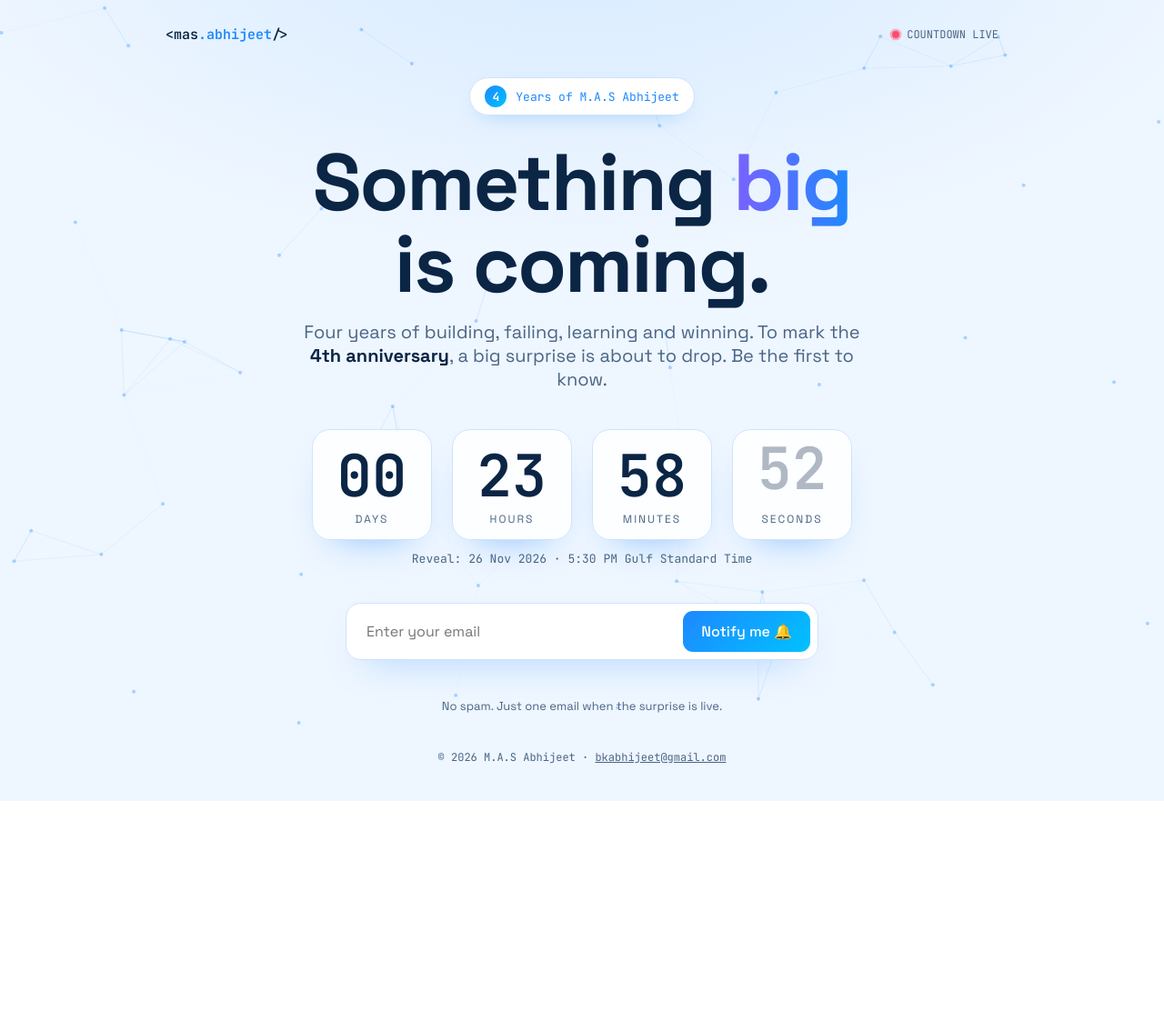
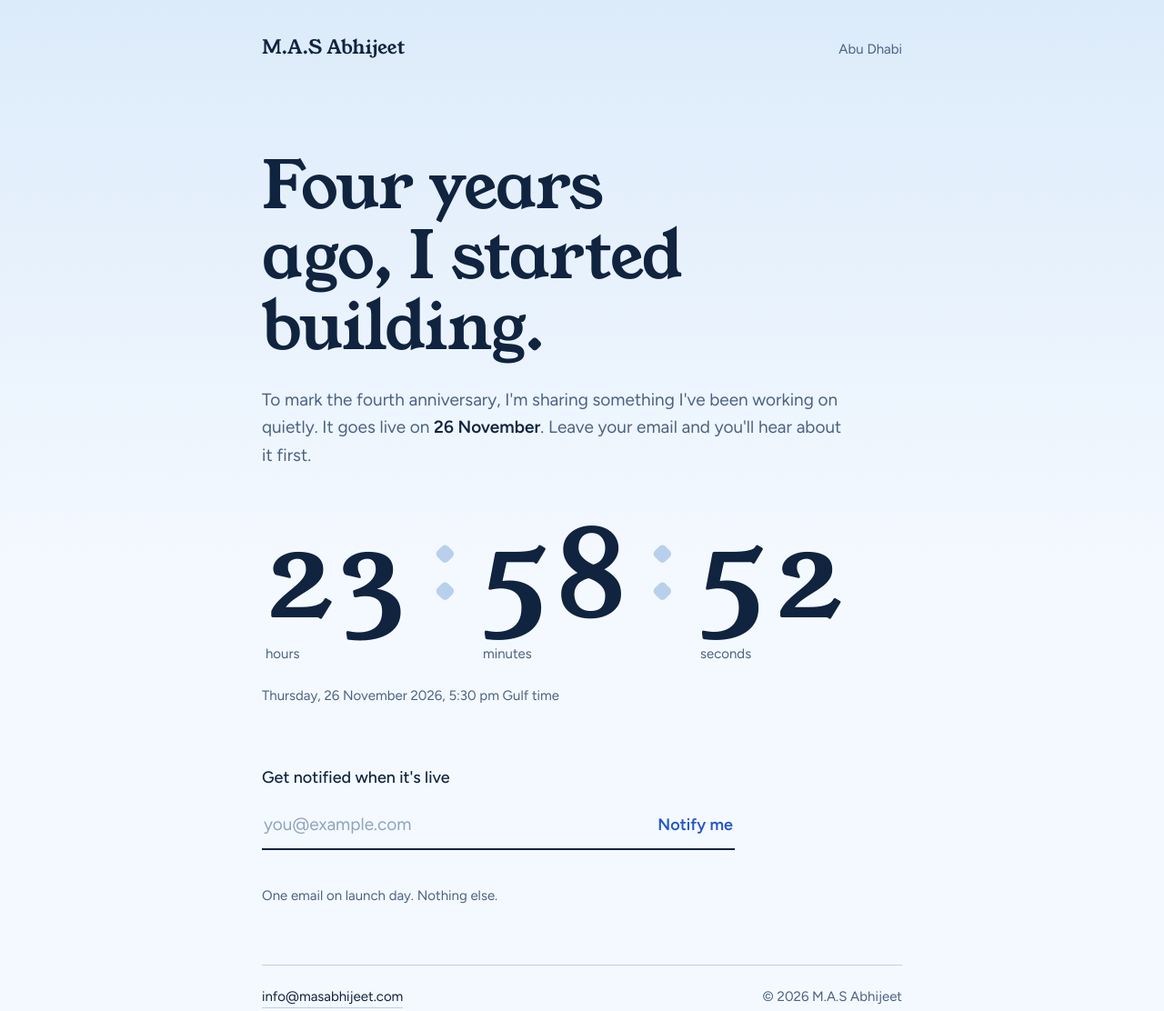
Before and after one commit to QDEX4ABHI/masabhijeet.com, a plain HTML site: page index.html in a window 1280 px wide. Shown: the whole page at 91% size. Before the commit the page ends 881 px from the top, so only its background shows below. Drawn offline with Linux system fonts and the light colour scheme.

Commit message:
Redesign coming-soon page: calmer personal look, classic countdown, info@ email
Co-Authored-By: Claude Opus 5.5 <noreply@anthropic.com>
Claude-Session: https://claude.ai/code/session_01TawpuhXrCaRmMKeBjGSY7p

```diff
--- a/index.html
+++ b/index.html
@@ -3,89 +3,117 @@
 <head>
 <meta charset="UTF-8">
 <meta name="viewport" content="width=device-width, initial-scale=1.0">
-<title>Something big is coming — M.A.S Abhijeet</title>
-<meta name="description" content="Celebrating 4 years of M.A.S Abhijeet. A big surprise is coming. Be the first to know.">
-<meta property="og:title" content="Something big is coming — M.A.S Abhijeet">
-<meta property="og:description" content="4 years. One big surprise. Get notified the moment it drops.">
+<title>M.A.S Abhijeet · Something new on 26 November</title>
+<meta name="description" content="Four years in, M.A.S Abhijeet is sharing something new on 26 November. Leave your email to hear about it first.">
+<meta property="og:title" content="M.A.S Abhijeet · Something new on 26 November">
+<meta property="og:description" content="Four years in. Something new on 26 November. Leave your email to hear about it first.">
 <link rel="preconnect" href="https://fonts.googleapis.com">
-<link href="https://fonts.googleapis.com/css2?family=Space+Grotesk:wght@400;500;700&family=JetBrains+Mono:wght@400;600&display=swap" rel="stylesheet">
+<link rel="preconnect" href="https://fonts.gstatic.com" crossorigin>
+<link href="https://fonts.googleapis.com/css2?family=Young+Serif&family=Figtree:wght@400;500;600&display=swap" rel="stylesheet">
 <style>
-:root{--bg:#eef6ff;--ink:#0b2545;--mute:#4a6585;--blue:#1e88ff;--cyan:#00c2ff;--line:#cfe3fb}
+:root{
+  --sky:#DCEBFA;
+  --paper:#F4F9FF;
+  --ink:#10233F;
+  --soft:#4B6283;
+  --cobalt:#2457C5;
+  --line:#B9D0EC;
+}
 *{box-sizing:border-box;margin:0;padding:0}
-body{font-family:'Space Grotesk',system-ui,sans-serif;background:radial-gradient(1200px 600px at 50% -10%,#d6eaff 0%,var(--bg) 60%);color:var(--ink);min-height:100vh;overflow-x:hidden}
-canvas#bg{position:fixed;inset:0;z-index:0;pointer-events:none}
-.wrap{position:relative;z-index:1;max-width:960px;margin:0 auto;padding:28px 22px 40px;min-height:100vh;display:flex;flex-direction:column}
-nav{display:flex;justify-content:space-between;align-items:center}
-.logo{font-family:'JetBrains Mono',monospace;font-weight:600;font-size:15px}
-.logo span{color:var(--blue)}
-.live{font-family:'JetBrains Mono',monospace;font-size:12px;color:var(--mute);display:flex;align-items:center;gap:8px}
-.dot{width:8px;height:8px;border-radius:50%;background:#ff4d6d;animation:pulse 1.6s infinite}
-@keyframes pulse{0%{box-shadow:0 0 0 0 #ff4d6d88}70%{box-shadow:0 0 0 10px #ff4d6d00}100%{box-shadow:0 0 0 0 #ff4d6d00}}
-main{flex:1;display:flex;flex-direction:column;align-items:center;justify-content:center;text-align:center;padding:40px 0}
-.badge{display:inline-flex;align-items:center;gap:10px;background:#fff;border:1px solid var(--line);padding:8px 16px;border-radius:999px;font-family:'JetBrains Mono',monospace;font-size:13px;color:var(--blue);box-shadow:0 8px 24px -14px #1e88ff88;animation:float 4s ease-in-out infinite}
-.four{display:inline-grid;place-items:center;width:24px;height:24px;border-radius:50%;background:linear-gradient(135deg,var(--blue),var(--cyan));color:#fff;font-weight:700;font-size:13px}
-@keyframes float{50%{transform:translateY(-6px)}}
-h1{font-size:clamp(40px,7.5vw,88px);line-height:1.02;letter-spacing:-2px;margin:26px 0 16px;font-weight:700}
-.grad{background:linear-gradient(90deg,var(--blue),var(--cyan),#7b61ff,var(--blue));background-size:300% auto;-webkit-background-clip:text;background-clip:text;color:transparent;animation:shine 6s linear infinite}
-@keyframes shine{to{background-position:300% center}}
-.sub{font-size:clamp(16px,2.2vw,20px);color:var(--mute);max-width:620px}
-.sub b{color:var(--ink)}
-.timer{display:flex;gap:clamp(10px,2.5vw,22px);margin:42px 0 12px}
-.unit{background:#ffffffd9;backdrop-filter:blur(8px);border:1px solid var(--line);border-radius:20px;width:clamp(76px,17vw,132px);padding:18px 0 14px;box-shadow:0 20px 40px -26px #1e88ff99;position:relative;overflow:hidden}
-.unit::after{content:"";position:absolute;inset:0;background:linear-gradient(120deg,transparent 30%,#ffffff99 50%,transparent 70%);transform:translateX(-100%);animation:sweep 3.5s infinite}
-@keyframes sweep{60%,100%{transform:translateX(100%)}}
-.num{font-family:'JetBrains Mono',monospace;font-size:clamp(34px,7vw,64px);font-weight:600;line-height:1;display:block}
-.num.tick{animation:tick .35s ease}
-@keyframes tick{0%{transform:translateY(-8px);opacity:.3}100%{transform:none;opacity:1}}
-.lbl{font-size:12px;text-transform:uppercase;letter-spacing:2px;color:var(--mute);margin-top:8px;display:block}
-.when{font-family:'JetBrains Mono',monospace;font-size:13px;color:var(--mute)}
-form{margin-top:40px;display:flex;gap:10px;width:100%;max-width:520px;background:#fff;border:1px solid var(--line);padding:8px;border-radius:16px;box-shadow:0 18px 40px -24px #1e88ff99}
-input[type=email]{flex:1;border:0;outline:0;font:inherit;font-size:16px;padding:12px 14px;background:transparent;color:var(--ink);min-width:0}
-button{border:0;cursor:pointer;font:inherit;font-weight:500;color:#fff;background:linear-gradient(135deg,var(--blue),var(--cyan));padding:12px 20px;border-radius:11px;white-space:nowrap;transition:.25s}
-button:hover{transform:translateY(-1px);box-shadow:0 10px 24px -10px #1e88ffcc}
-button:disabled{opacity:.6;cursor:wait}
-.hp{position:absolute;left:-9999px}
-.msg{margin-top:14px;font-size:15px;min-height:22px}
-.msg.ok{color:#0a9b5c}.msg.err{color:#d63a4a}
-.note{font-size:13px;color:var(--mute);margin-top:6px}
-footer{text-align:center;font-family:'JetBrains Mono',monospace;font-size:12px;color:var(--mute)}
-footer a{color:var(--mute)}
-#confetti{position:fixed;inset:0;pointer-events:none;z-index:5}
-@media(max-width:520px){form{flex-direction:column}button{width:100%}}
+html{-webkit-text-size-adjust:100%}
+body{
+  font-family:'Figtree',system-ui,sans-serif;
+  font-size:18px;line-height:1.6;color:var(--ink);
+  background:linear-gradient(180deg,var(--sky) 0%,var(--paper) 55%);
+  min-height:100vh;
+}
+.page{max-width:760px;margin:0 auto;padding:36px 28px 32px;min-height:100vh;display:flex;flex-direction:column}
+header{display:flex;justify-content:space-between;align-items:baseline}
+.name{font-family:'Young Serif',Georgia,serif;font-size:21px;color:var(--ink);text-decoration:none}
+.place{font-size:15px;color:var(--soft)}
+main{flex:1;padding:12vh 0 64px}
+h1{font-family:'Young Serif',Georgia,serif;font-weight:400;font-size:clamp(42px,7vw,72px);line-height:1.08;letter-spacing:-.01em;max-width:13ch}
+.lede{margin-top:26px;max-width:34em;color:var(--soft);font-size:19px}
+.lede strong{color:var(--ink);font-weight:600}
+
+.clock{margin-top:56px;display:flex;align-items:flex-start;gap:clamp(10px,2.4vw,22px)}
+.seg{display:flex;flex-direction:column}
+.digits{font-family:'Young Serif',Georgia,serif;font-size:clamp(64px,13vw,132px);line-height:.95;font-variant-numeric:tabular-nums;color:var(--ink)}
+.cap{font-size:15px;color:var(--soft);margin-top:10px;padding-left:4px}
+.colon{font-family:'Young Serif',Georgia,serif;font-size:clamp(48px,10vw,100px);line-height:1.05;color:var(--line)}
+.days{display:none}
+.target{margin-top:22px;font-size:15px;color:var(--soft)}
+
+.signup{margin-top:64px;max-width:520px}
+.signup label{display:block;font-weight:500;margin-bottom:12px}
+.row{display:flex;border-bottom:2px solid var(--ink)}
+.row:focus-within{border-color:var(--cobalt)}
+input[type=email]{flex:1;min-width:0;border:0;background:transparent;font:inherit;font-size:19px;color:var(--ink);padding:10px 2px;outline:0}
+input::placeholder{color:#8EA3C0}
+button{border:0;background:transparent;font:inherit;font-weight:600;color:var(--cobalt);padding:10px 2px 10px 16px;cursor:pointer}
+button:hover{color:var(--ink)}
+button:focus-visible,a:focus-visible{outline:2px solid var(--cobalt);outline-offset:3px}
+button:disabled{color:var(--soft);cursor:wait}
+.hp{position:absolute;left:-9999px;width:1px;height:1px}
+.status{min-height:26px;margin-top:12px;font-size:16px}
+.status.ok{color:#17703F}
+.status.err{color:#B4232F}
+.fine{font-size:15px;color:var(--soft)}
+
+footer{display:flex;justify-content:space-between;flex-wrap:wrap;gap:8px;padding-top:22px;border-top:1px solid var(--line);font-size:15px;color:var(--soft)}
+footer a{color:var(--ink);text-decoration:none;border-bottom:1px solid var(--line)}
+footer a:hover{border-color:var(--ink)}
+
+.reveal{opacity:0;transform:translateY(10px);animation:in .9s ease forwards}
+.reveal.d2{animation-delay:.15s}.reveal.d3{animation-delay:.3s}
+@keyframes in{to{opacity:1;transform:none}}
+@media (prefers-reduced-motion:reduce){.reveal{animation:none;opacity:1;transform:none}}
+@media (max-width:520px){
+  body{font-size:17px}
+  .page{padding:24px 20px}
+  main{padding-top:8vh}
+  .clock{margin-top:44px}
+}
 </style>
 </head>
 <body>
-<canvas id="bg"></canvas>
-<canvas id="confetti"></canvas>
-<div class="wrap">
-  <nav>
-    <div class="logo">&lt;mas<span>.abhijeet</span>/&gt;</div>
-    <div class="live"><span class="dot"></span>COUNTDOWN LIVE</div>
-  </nav>
+<div class="page">
+  <header>
+    <a class="name" href="/">M.A.S Abhijeet</a>
+    <span class="place">Abu Dhabi</span>
+  </header>
 
   <main>
-    <div class="badge"><span class="four">4</span> Years of M.A.S Abhijeet</div>
-    <h1 id="headline">Something <span class="grad">big</span><br>is coming.</h1>
-    <p class="sub" id="sub">Four years of building, failing, learning and winning. To mark the <b>4th anniversary</b>, a big surprise is about to drop. Be the first to know.</p>
+    <h1 class="reveal" id="headline">Four years ago, I started building.</h1>
+    <p class="lede reveal d2" id="lede">To mark the fourth anniversary, I'm sharing something I've been working on quietly. It goes live on <strong>26 November</strong>. Leave your email and you'll hear about it first.</p>
 
-    <div class="timer" id="timer" aria-live="polite">
-      <div class="unit"><span class="num" id="d">00</span><span class="lbl">Days</span></div>
-      <div class="unit"><span class="num" id="h">00</span><span class="lbl">Hours</span></div>
-      <div class="unit"><span class="num" id="m">00</span><span class="lbl">Minutes</span></div>
-      <div class="unit"><span class="num" id="s">00</span><span class="lbl">Seconds</span></div>
+    <div class="clock reveal d3" role="timer" aria-live="off" aria-label="Time until the reveal">
+      <div class="seg days" id="daysSeg"><span class="digits" id="d">0</span><span class="cap">days</span></div>
+      <span class="colon days" id="daysColon">:</span>
+      <div class="seg"><span class="digits" id="h">00</span><span class="cap">hours</span></div>
+      <span class="colon">:</span>
+      <div class="seg"><span class="digits" id="m">00</span><span class="cap">minutes</span></div>
+      <span class="colon">:</span>
+      <div class="seg"><span class="digits" id="s">00</span><span class="cap">seconds</span></div>
     </div>
-    <div class="when">Reveal: 26 Nov 2026 · 5:30 PM Gulf Standard Time</div>
+    <p class="target reveal d3">Thursday, 26 November 2026, 5:30 pm Gulf time</p>
 
-    <form id="signup" novalidate>
-      <input type="email" id="email" name="email" placeholder="Enter your email" autocomplete="email" required aria-label="Email address">
-      <input type="text" name="company" class="hp" tabindex="-1" autocomplete="off" aria-hidden="true">
-      <button type="submit" id="btn">Notify me 🔔</button>
+    <form class="signup reveal d3" id="signup" novalidate>
+      <label for="email">Get notified when it's live</label>
+      <div class="row">
+        <input type="email" id="email" name="email" placeholder="you@example.com" autocomplete="email" required>
+        <input type="text" name="company" class="hp" tabindex="-1" autocomplete="off" aria-hidden="true">
+        <button type="submit" id="btn">Notify me</button>
+      </div>
+      <p class="status" id="status" role="status"></p>
+      <p class="fine">One email on launch day. Nothing else.</p>
     </form>
-    <div class="msg" id="msg"></div>
-    <div class="note">No spam. Just one email when the surprise is live.</div>
   </main>
 
-  <footer>© <span id="yr"></span> M.A.S Abhijeet · <a href="mailto:bkabhijeet@gmail.com">bkabhijeet@gmail.com</a></footer>
+  <footer>
+    <a href="mailto:info@masabhijeet.com">info@masabhijeet.com</a>
+    <span>© <span id="yr"></span> M.A.S Abhijeet</span>
+  </footer>
 </div>
 
 <script>
@@ -93,58 +121,46 @@ const SIGNUP_URL = "https://script.google.com/macros/s/AKfycbyTdgygA80SdXPjdx0D_
 const TARGET = new Date("2026-11-26T17:30:00+04:00").getTime();
 document.getElementById('yr').textContent = new Date().getFullYear();
 
-// countdown
-const els = {d:document.getElementById('d'),h:document.getElementById('h'),m:document.getElementById('m'),s:document.getElementById('s')};
-const pad = n => String(n).padStart(2,'0');
-let done = false;
-function set(el,v){ if(el.textContent!==v){ el.textContent=v; el.classList.remove('tick'); void el.offsetWidth; el.classList.add('tick'); } }
-function update(){
-  let diff = Math.max(0, TARGET - Date.now());
-  const d=Math.floor(diff/864e5), h=Math.floor(diff/36e5)%24, m=Math.floor(diff/6e4)%60, s=Math.floor(diff/1e3)%60;
-  set(els.d,pad(d)); set(els.h,pad(h)); set(els.m,pad(m)); set(els.s,pad(s));
-  if(diff===0 && !done){ done=true;
-    document.getElementById('headline').innerHTML='The surprise <span class="grad">is here.</span>';
-    document.getElementById('sub').innerHTML='Thank you for four incredible years. Stay tuned. The big reveal is happening now.';
-    burst();
+const $ = id => document.getElementById(id);
+const pad = n => String(n).padStart(2, '0');
+let launched = false;
+function tick(){
+  const diff = Math.max(0, TARGET - Date.now());
+  const d = Math.floor(diff/864e5), h = Math.floor(diff/36e5)%24, m = Math.floor(diff/6e4)%60, s = Math.floor(diff/1e3)%60;
+  const showDays = d > 0;
+  $('daysSeg').style.display = $('daysColon').style.display = showDays ? 'flex' : 'none';
+  $('d').textContent = d; $('h').textContent = pad(h); $('m').textContent = pad(m); $('s').textContent = pad(s);
+  if (diff === 0 && !launched) {
+    launched = true;
+    $('headline').textContent = "It's live.";
+    $('lede').textContent = "Thank you for four years of support. The announcement is out today. Leave your email and I'll send you the details.";
   }
 }
-update(); setInterval(update,1000);
+tick(); setInterval(tick, 1000);
 
-// signup
-const form=document.getElementById('signup'), msg=document.getElementById('msg'), btn=document.getElementById('btn');
-form.addEventListener('submit', async e=>{
+const form = $('signup'), status = $('status'), btn = $('btn');
+form.addEventListener('submit', async e => {
   e.preventDefault();
-  const email=document.getElementById('email').value.trim();
-  if(form.company.value){ return; }
-  if(!/^[^\s@]+@[^\s@]+\.[^\s@]+$/.test(email)){ msg.className='msg err'; msg.textContent='Please enter a valid email address.'; return; }
-  btn.disabled=true; btn.textContent='Saving…'; msg.textContent='';
-  try{
-    await fetch(SIGNUP_URL,{method:'POST',mode:'no-cors',body:new URLSearchParams({email,source:'masabhijeet.com coming-soon'})});
-    msg.className='msg ok'; msg.textContent="You're on the list! 🎉 We'll email you the moment it's live.";
-    form.reset(); burst();
-  }catch(err){
-    msg.className='msg err'; msg.textContent='Something went wrong. Please try again.';
-  }finally{ btn.disabled=false; btn.textContent='Notify me 🔔'; }
+  if (form.company.value) return;
+  const email = $('email').value.trim();
+  if (!/^[^\s@]+@[^\s@]+\.[^\s@]+$/.test(email)) {
+    status.className = 'status err';
+    status.textContent = 'Enter a full email address, like name@example.com.';
+    return;
+  }
+  btn.disabled = true; btn.textContent = 'Saving…'; status.textContent = '';
+  try {
+    await fetch(SIGNUP_URL, {method:'POST', mode:'no-cors', body:new URLSearchParams({email, source:'masabhijeet.com coming-soon'})});
+    status.className = 'status ok';
+    status.textContent = "You're on the list. I'll email you on 26 November.";
+    form.reset();
+  } catch (err) {
+    status.className = 'status err';
+    status.textContent = "Couldn't save your email. Check your connection and try again.";
+  } finally {
+    btn.disabled = false; btn.textContent = 'Notify me';
+  }
 });
-
-// network background
-const c=document.getElementById('bg'),x=c.getContext('2d');let W,H,P=[];
-function size(){W=c.width=innerWidth;H=c.height=innerHeight;P=Array.from({length:Math.min(70,Math.floor(W*H/18000))},()=>({x:Math.random()*W,y:Math.random()*H,vx:(Math.random()-.5)*.35,vy:(Math.random()-.5)*.35}))}
-size();addEventListener('resize',()=>{size();sizeC()});
-(function loop(){x.clearRect(0,0,W,H);
- for(const p of P){p.x+=p.vx;p.y+=p.vy;if(p.x<0||p.x>W)p.vx*=-1;if(p.y<0||p.y>H)p.vy*=-1;x.fillStyle='#1e88ff55';x.beginPath();x.arc(p.x,p.y,2,0,7);x.fill()}
- for(let i=0;i<P.length;i++)for(let j=i+1;j<P.length;j++){const a=P[i],b=P[j],d=Math.hypot(a.x-b.x,a.y-b.y);if(d<140){x.strokeStyle=`rgba(30,136,255,${(1-d/140)*.18})`;x.beginPath();x.moveTo(a.x,a.y);x.lineTo(b.x,b.y);x.stroke()}}
- requestAnimationFrame(loop)})();
-
-// confetti
-const cc=document.getElementById('confetti'),cx=cc.getContext('2d');let bits=[];
-function sizeC(){cc.width=innerWidth;cc.height=innerHeight} sizeC();
-function burst(){const cols=['#1e88ff','#00c2ff','#7b61ff','#ffd166','#16c784'];
- for(let i=0;i<140;i++)bits.push({x:innerWidth/2,y:innerHeight/2,vx:(Math.random()-.5)*14,vy:Math.random()*-14-4,r:Math.random()*6+3,c:cols[i%cols.length],a:Math.random()*6,life:140});
- if(bits.length<=140)anim();}
-function anim(){cx.clearRect(0,0,cc.width,cc.height);
- bits.forEach(b=>{b.vy+=.35;b.x+=b.vx;b.y+=b.vy;b.a+=.2;b.life--;cx.save();cx.translate(b.x,b.y);cx.rotate(b.a);cx.fillStyle=b.c;cx.fillRect(-b.r/2,-b.r/2,b.r,b.r*1.6);cx.restore()});
- bits=bits.filter(b=>b.life>0&&b.y<cc.height+20); if(bits.length)requestAnimationFrame(anim); else cx.clearRect(0,0,cc.width,cc.height);}
 </script>
 </body>
 </html>
```
